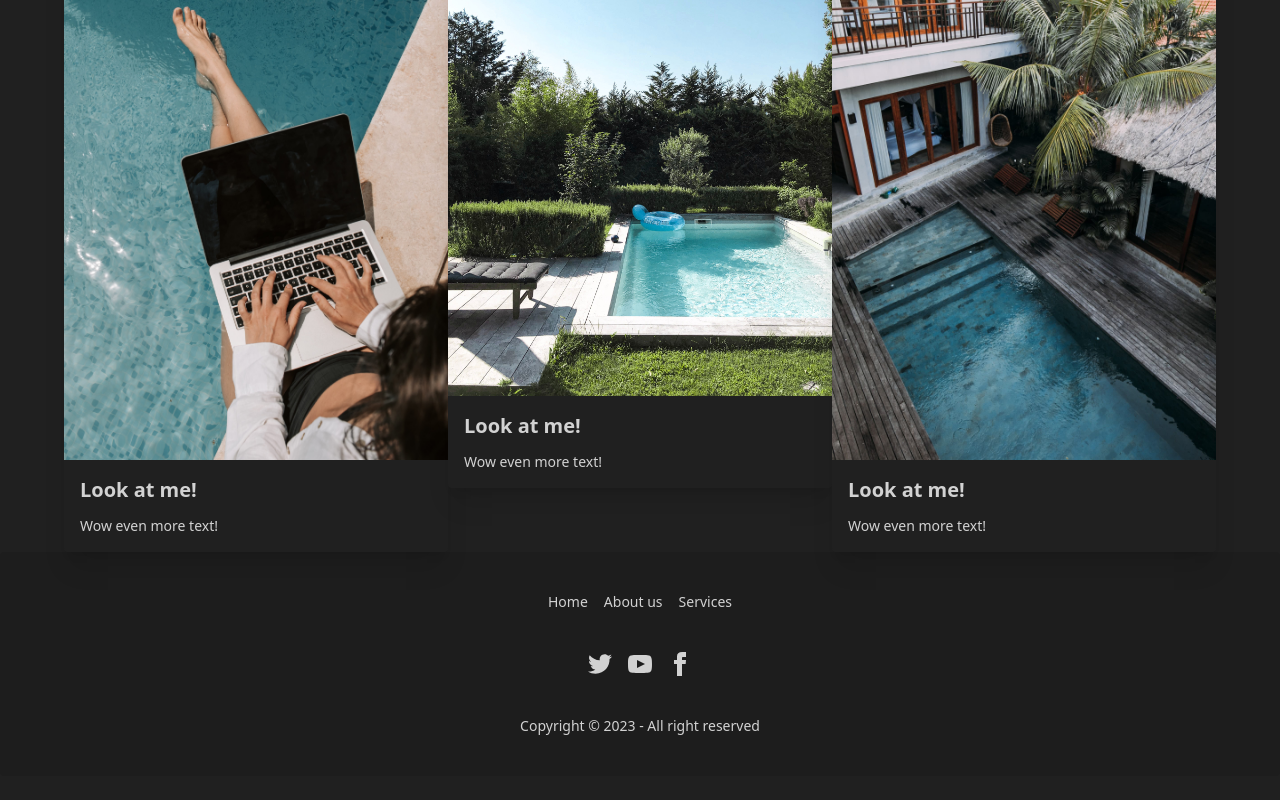
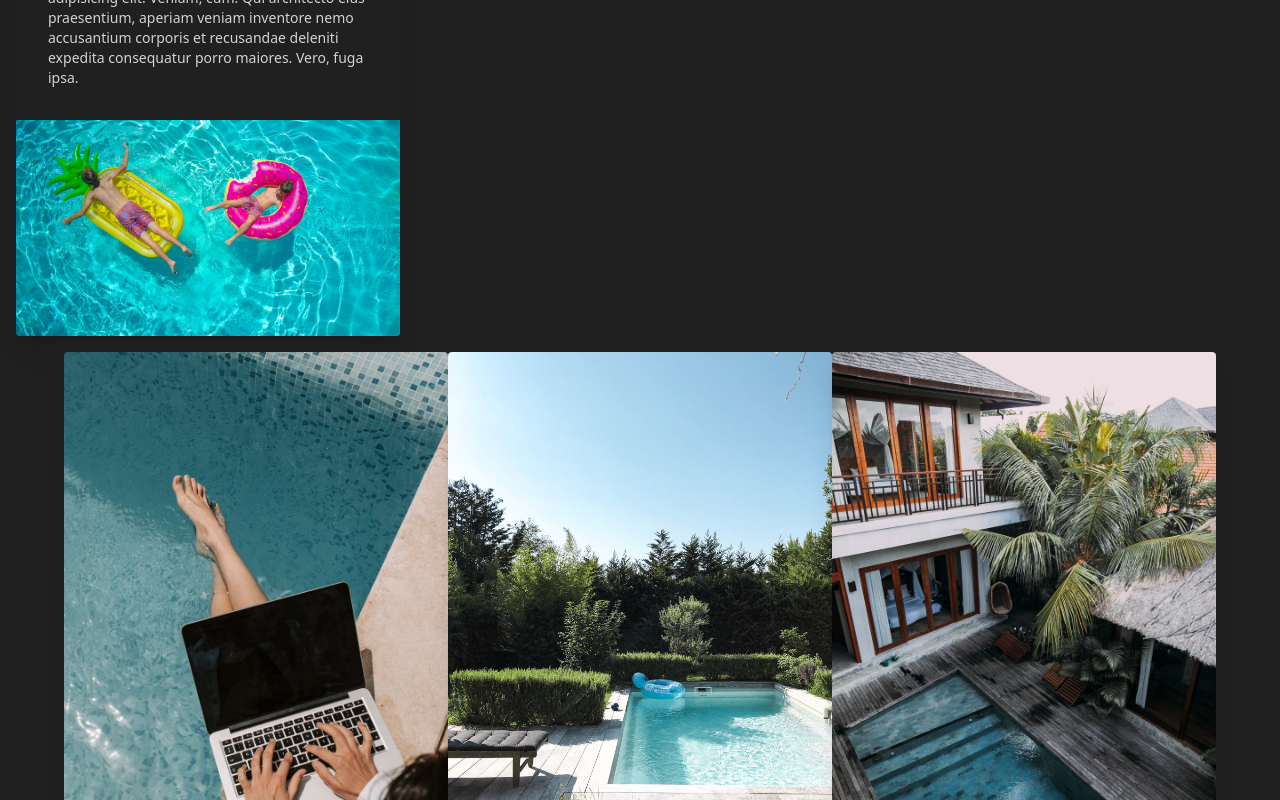
Before and after one commit to brian-gee/sk-clean, a Next.js app: page / in a window 1280 px wide. Shown: the part 980-1780 px from the top of the page. Before the commit the page ends 1756 px from the top, so only its background shows below. Built offline with nearby package versions, Linux system fonts and the light colour scheme.

Commit message:
adding icons to footer, new about section

```diff
--- a/components/about.tsx
+++ b/components/about.tsx
@@ -1,3 +1,27 @@
+import Image from 'next/image';
+
 export default function About({}) {
-  return <main></main>;
+  return (
+    <main className="p-4">
+      <div className="card w-96 bg-base-100 shadow-xl">
+        <div className="card-body">
+          <h2 className="card-title">About Us</h2>
+          <p className="text-sm">
+            Lorem ipsum dolor sit amet consectetur adipisicing elit. Veniam,
+            cum. Qui architecto eius praesentium, aperiam veniam inventore nemo
+            accusantium corporis et recusandae deleniti expedita consequatur
+            porro maiores. Vero, fuga ipsa.
+          </p>
+        </div>
+        <figure>
+          <Image
+            src={'/pexels-kindel.jpg'}
+            alt={'Kids playing in pool'}
+            width="500"
+            height="500"
+          />
+        </figure>
+      </div>
+    </main>
+  );
 }
--- a/components/card.tsx
+++ b/components/card.tsx
@@ -19,7 +19,7 @@ export default function Page({
         </figure>
         <div className="card-body">
           <h2 className="card-title">{heading}</h2>
-          <p>{description}</p>
+          <p className="text-sm">{description}</p>
         </div>
       </div>
     </main>
--- a/components/footer.tsx
+++ b/components/footer.tsx
@@ -1,3 +1,6 @@
+import { BsTwitter, BsYoutube } from 'react-icons/bs';
+import { FaFacebookF } from 'react-icons/fa';
+
 export default function Page({}) {
   return (
     <main>
@@ -10,34 +13,13 @@ export default function Page({}) {
         <div>
           <div className="grid grid-flow-col gap-4">
             <a>
-              <svg
-                xmlns="http://www.w3.org/2000/svg"
-                width="24"
-                height="24"
-                viewBox="0 0 24 24"
-                className="fill-current">
-                <path d="M24 4.557c-.883.392-1.832.656-2.828.775 1.017-.609 1.798-1.574 2.165-2.724-.951.564-2.005.974-3.127 1.195-.897-.957-2.178-1.555-3.594-1.555-3.179 0-5.515 2.966-4.797 6.045-4.091-.205-7.719-2.165-10.148-5.144-1.29 2.213-.669 5.108 1.523 6.574-.806-.026-1.566-.247-2.229-.616-.054 2.281 1.581 4.415 3.949 4.89-.693.188-1.452.232-2.224.084.626 1.956 2.444 3.379 4.6 3.419-2.07 1.623-4.678 2.348-7.29 2.04 2.179 1.397 4.768 2.212 7.548 2.212 9.142 0 14.307-7.721 13.995-14.646.962-.695 1.797-1.562 2.457-2.549z"></path>
-              </svg>
+              <BsTwitter className="fill-current" />
             </a>
             <a>
-              <svg
-                xmlns="http://www.w3.org/2000/svg"
-                width="24"
-                height="24"
-                viewBox="0 0 24 24"
-                className="fill-current">
-                <path d="M19.615 3.184c-3.604-.246-11.631-.245-15.23 0-3.897.266-4.356 2.62-4.385 8.816.029 6.185.484 8.549 4.385 8.816 3.6.245 11.626.246 15.23 0 3.897-.266 4.356-2.62 4.385-8.816-.029-6.185-.484-8.549-4.385-8.816zm-10.615 12.816v-8l8 3.993-8 4.007z"></path>
-              </svg>
+              <BsYoutube className="fill-current" />
             </a>
             <a>
-              <svg
-                xmlns="http://www.w3.org/2000/svg"
-                width="24"
-                height="24"
-                viewBox="0 0 24 24"
-                className="fill-current">
-                <path d="M9 8h-3v4h3v12h5v-12h3.642l.358-4h-4v-1.667c0-.955.192-1.333 1.115-1.333h2.885v-5h-3.808c-3.596 0-5.192 1.583-5.192 4.615v3.385z"></path>
-              </svg>
+              <FaFacebookF className="fill-current" />
             </a>
           </div>
         </div>
--- a/package.json
+++ b/package.json
@@ -19,6 +19,7 @@
     "next": "13.1.6",
     "react": "18.2.0",
     "react-dom": "18.2.0",
+    "react-icons": "^4.7.1",
     "typescript": "4.9.5"
   },
   "devDependencies": {
```
Also changed, not shown: public/pexels-kindel.jpg (added), 1 other file (tests, documents, lock files or other folders).
